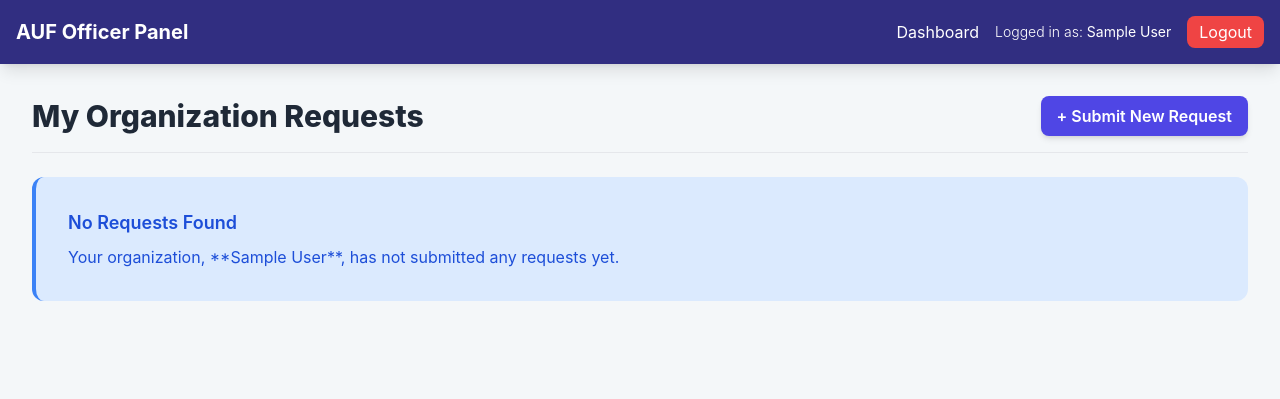
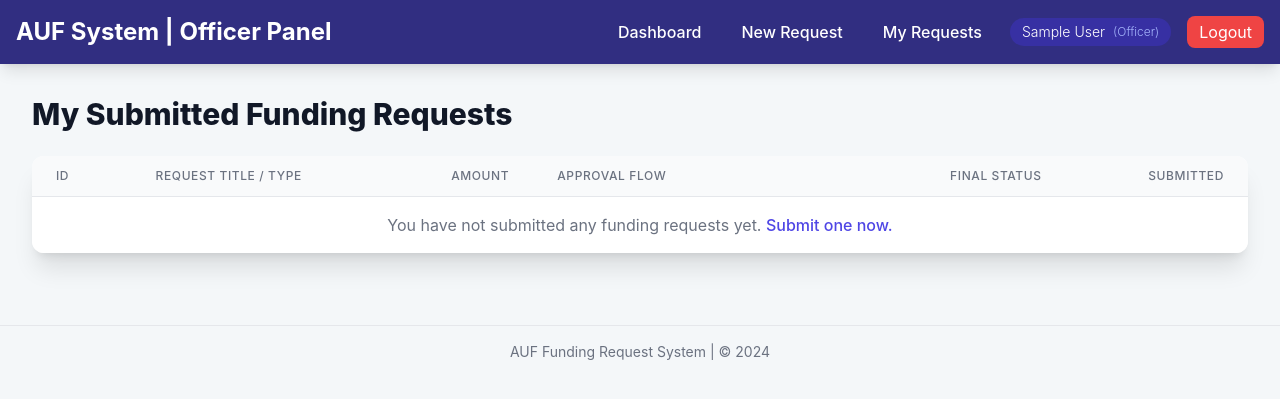
Before and after one commit to KurtSarmiento/auf-requests-system, a PHP site: page /request_list.php in a window 1280 px wide. Shown: the top 399 px of the page. Run offline with PHP 8.4, Linux system fonts and the light colour scheme; the visitor is signed in with stand-in values (Sample User, id 1); data that the repository does not hold is empty; some libraries are stand-ins or nearby versions.

Commit message:
Refactor request list and layout template for improved structure, add status badge rendering, and enhance SQL query for better data retrieval.

```diff
--- /dev/null
+++ b/layout_template.php
@@ -0,0 +1,92 @@
+<?php
+// layout_template.php
+// This file contains the reusable HTML header, navigation, and footers.
+// It relies on $_SESSION variables (like role, full_name) to be set.
+
+// Function to start the page content, injecting the title
+function start_page($page_title = "Dashboard") {
+    $role = isset($_SESSION["role"]) ? $_SESSION["role"] : 'Guest';
+    $full_name = isset($_SESSION["full_name"]) ? htmlspecialchars($_SESSION["full_name"]) : 'User';
+
+    // Define navigation links based on role
+    $nav_links = [];
+    if ($role === 'Officer') {
+        $nav_links = [
+            ['href' => 'officer_dashboard.php', 'label' => 'Dashboard'],
+            ['href' => 'request_create.php', 'label' => 'New Request'],
+            ['href' => 'request_list.php', 'label' => 'My Requests']
+        ];
+    } else { // All Admin Roles (Adviser, Dean, etc.)
+        $nav_links = [
+            ['href' => 'admin_dashboard.php', 'label' => 'Dashboard'],
+            ['href' => 'admin_request_list.php', 'label' => 'Review Queue']
+        ];
+    }
+?>
+<!DOCTYPE html>
+<html lang="en">
+<head>
+    <meta charset="UTF-8">
+    <meta name="viewport" content="width=device-width, initial-scale=1.0">
+    <title><?php echo htmlspecialchars($page_title); ?> | AUF System</title>
+    <script src="https://cdn.tailwindcss.com"></script>
+    <style>
+        body { font-family: 'Inter', sans-serif; background-color: #f4f7f9; }
+        /* Style for the step status circles */
+        .status-badge {
+            display: inline-flex;
+            align-items: center;
+            padding: 0.25rem 0.65rem;
+            border-radius: 9999px;
+            font-size: 0.75rem;
+            font-weight: 600;
+        }
+    </style>
+</head>
+<body class="min-h-screen">
+
+    <!-- Navigation Header -->
+    <header class="bg-indigo-900 text-white p-4 shadow-lg">
+        <div class="container mx-auto flex justify-between items-center">
+            <h1 class="text-2xl font-bold">AUF System | <?php echo htmlspecialchars($role); ?> Panel</h1>
+            <nav class="flex items-center space-x-4">
+                <?php foreach ($nav_links as $link): ?>
+                    <a href="<?php echo $link['href']; ?>" class="px-3 py-1 rounded-lg hover:bg-indigo-700 transition duration-150 font-medium">
+                        <?php echo $link['label']; ?>
+                    </a>
+                <?php endforeach; ?>
+
+                <div class="text-sm font-light flex items-center bg-indigo-800 px-3 py-1 rounded-full space-x-2">
+                    <span>
+                        <?php echo $full_name; ?>
+                    </span>
+                    <span class="text-xs text-indigo-300">
+                        (<?php echo htmlspecialchars($role); ?>)
+                    </span>
+                </div>
+                <a href="logout.php" class="bg-red-500 hover:bg-red-600 text-white px-3 py-1 rounded-lg transition duration-150">Logout</a>
+            </nav>
+        </div>
+    </header>
+
+    <!-- Main Content Wrapper -->
+    <main class="container mx-auto p-4 sm:p-8">
+        <h2 class="text-3xl font-extrabold text-gray-900 mb-6"><?php echo htmlspecialchars($page_title); ?></h2>
+        <!-- Page content will be inserted here -->
+
+<?php
+} // End of start_page function
+
+// Function to end the page content
+function end_page() {
+?>
+    </main>
+    <!-- Footer -->
+    <footer class="mt-10 p-4 text-center text-gray-500 text-sm border-t border-gray-200">
+        AUF Funding Request System | &copy; 2024
+    </footer>
+</body>
+</html>
+<?php
+} // End of end_page function
+?>
--- a/request_list.php
+++ b/request_list.php
@@ -2,67 +2,64 @@
 // Initialize the session
 session_start();
 
-// Check if the user is logged in, if not then redirect to login page
-if (!isset($_SESSION["loggedin"]) || $_SESSION["loggedin"] !== true || $_SESSION["role"] !== 'Officer') {
+// Check if the user is logged in and is an Officer
+if(!isset($_SESSION["loggedin"]) || $_SESSION["loggedin"] !== true || $_SESSION["role"] !== 'Officer'){
     header("location: login.php");
     exit;
 }
 
+// Include config file and layout template
 require_once "db_config.php";
+require_once "layout_template.php"; // NEW: Include the template file
 
+// Call the start_page function to output the header and navigation
+start_page("My Submitted Funding Requests");
+
+// Prepare to fetch data
 $user_id = $_SESSION["user_id"];
-$org_id = $_SESSION["org_id"];
-$requests = [];
+$request_list = [];
 $error_message = "";
 
-// Function to determine CSS class for status pill
-function get_status_class($status) {
+// Helper function to render status badges
+function render_status_badge($status) {
+    $class = "bg-gray-200 text-gray-700"; // Default (Pending)
     switch ($status) {
         case 'Approved':
-            return 'bg-green-100 text-green-800 border-green-500';
+            $class = "bg-green-100 text-green-700 border border-green-300";
+            break;
         case 'Rejected':
-            return 'bg-red-100 text-red-800 border-red-500';
-        case 'Awaiting AFO Approval':
-            return 'bg-yellow-100 text-yellow-800 border-yellow-500';
-        case 'Budget Available':
-            return 'bg-purple-100 text-purple-800 border-purple-500 font-bold';
+            $class = "bg-red-100 text-red-700 border border-red-300";
+            break;
         case 'Pending':
         default:
-            return 'bg-blue-100 text-blue-800 border-blue-500';
+            $class = "bg-yellow-100 text-yellow-700 border border-yellow-300";
+            break;
     }
+    return '<span class="status-badge ' . $class . '">' . htmlspecialchars($status) . '</span>';
 }
 
-// Prepare the SQL query to select all requests submitted by this officer's organization
-// Note: We are now checking the user's organization ID and displaying the final_status.
-$sql = "
-    SELECT
-        r.request_id,
-        r.title,
-        r.type,
-        r.amount,
-        r.date_submitted,
-        r.final_status,
-        r.notification_status
-    FROM
-        requests r
-    JOIN
-        users u ON r.user_id = u.user_id
-    WHERE
-        u.org_id = ?
-    ORDER BY r.date_submitted DESC
-";
+// SQL to select all requests submitted by the logged-in officer
+// We need all approval statuses here for the officer to track progress.
+$sql = "SELECT
+            r.request_id, r.request_title, r.request_type, r.amount_requested,
+            r.notification_status, r.date_submitted,
+            r.adviser_status, r.dean_status, r.osafa_status, r.afo_status,
+            o.org_name
+        FROM requests r
+        INNER JOIN organizations o ON r.org_id = o.org_id
+        WHERE r.user_id = ?
+        ORDER BY r.date_submitted DESC";
 
-// Line 70 (The fix is in the SQL above, but the execution starts here)
-if ($stmt = mysqli_prepare($link, $sql)) {
-    // Bind parameters: 'i' for integer (org_id)
-    mysqli_stmt_bind_param($stmt, "i", $org_id);
+if($stmt = mysqli_prepare($link, $sql)){
+    mysqli_stmt_bind_param($stmt, "i", $user_id);
 
-    if (mysqli_stmt_execute($stmt)) {
+    if(mysqli_stmt_execute($stmt)){
         $result = mysqli_stmt_get_result($stmt);
-        if (mysqli_num_rows($result) > 0) {
-            $requests = mysqli_fetch_all($result, MYSQLI_ASSOC);
+        while ($row = mysqli_fetch_assoc($result)) {
+            $request_list[] = $row;
         }
-    } else {
+        mysqli_free_result($result);
+    } else{
         $error_message = "ERROR: Could not execute query. " . mysqli_error($link);
     }
 
@@ -71,113 +68,97 @@ if ($stmt = mysqli_prepare($link, $sql)) {
     $error_message = "ERROR: Could not prepare statement. " . mysqli_error($link);
 }
 
-// Close connection
-mysqli_close($link);
+// Display error if present
+if (!empty($error_message)) {
+    echo '<div class="bg-red-100 border-l-4 border-red-500 text-red-700 p-4 mb-6 rounded-lg" role="alert"><p>' . htmlspecialchars($error_message) . '</p></div>';
+}
 ?>
 
-<!DOCTYPE html>
-<html lang="en">
-<head>
-    <meta charset="UTF-8">
-    <meta name="viewport" content="width=device-width, initial-scale=1.0">
-    <title>My Requests | AUF System</title>
-    <!-- Tailwind CSS CDN -->
-    <script src="https://cdn.tailwindcss.com"></script>
-    <style>
-        body { font-family: 'Inter', sans-serif; background-color: #f4f7f9; }
-        .status-pill {
-            padding: 4px 10px;
-            border-radius: 9999px;
-            font-size: 0.75rem;
-            font-weight: 600;
-            border: 1px solid;
-            display: inline-block;
-        }
-    </style>
-</head>
-<body class="min-h-screen">
-
-    <!-- Navigation Bar -->
-    <div class="bg-indigo-900 text-white p-4 shadow-lg flex justify-between items-center">
-        <h1 class="text-xl font-bold">AUF Officer Panel</h1>
-        <div class="flex items-center space-x-4">
-            <a href="dashboard.php" class="hover:text-indigo-200 transition duration-150">Dashboard</a>
-            <span class="text-sm font-light">
-                Logged in as: <b><?php echo htmlspecialchars($_SESSION["full_name"]); ?></b>
-            </span>
-            <a href="logout.php" class="bg-red-500 hover:bg-red-600 text-white px-3 py-1 rounded-lg transition duration-150">Logout</a>
-        </div>
-    </div>
-
-    <div class="container mx-auto p-4 sm:p-8">
-        <div class="flex justify-between items-center mb-6 border-b pb-4">
-            <h2 class="text-3xl font-extrabold text-gray-800">My Organization Requests</h2>
-            <a href="request_create.php" class="bg-indigo-600 hover:bg-indigo-700 text-white px-4 py-2 rounded-lg font-semibold shadow-md transition duration-150">
-                + Submit New Request
-            </a>
-        </div>
-
-        <?php if ($error_message): ?>
-            <div class="bg-red-100 border-l-4 border-red-500 text-red-700 p-4 mb-8 rounded-lg" role="alert">
-                <p class="font-bold">Database Error</p>
-                <p><?php echo $error_message; ?></p>
-            </div>
-        <?php elseif (empty($requests)): ?>
-            <div class="bg-blue-100 border-l-4 border-blue-500 text-blue-700 p-8 mb-8 rounded-xl">
-                <p class="text-lg font-semibold">No Requests Found</p>
-                <p class="mt-2">Your organization, **<?php echo htmlspecialchars($_SESSION["org_name"] ?? 'Your Org'); ?>**, has not submitted any requests yet.</p>
-            </div>
-        <?php else: ?>
-            <div class="bg-white rounded-xl shadow-2xl overflow-x-auto">
+<div class="bg-white shadow-xl rounded-xl overflow-hidden">
     <table class="min-w-full divide-y divide-gray-200">
         <thead class="bg-gray-50">
             <tr>
-                            <th scope="col" class="px-6 py-3 text-left text-xs font-medium text-gray-500 uppercase tracking-wider">Title / Type</th>
-                            <th scope="col" class="px-6 py-3 text-left text-xs font-medium text-gray-500 uppercase tracking-wider">Amount</th>
-                            <th scope="col" class="px-6 py-3 text-left text-xs font-medium text-gray-500 uppercase tracking-wider">Submitted On</th>
-                            <th scope="col" class="px-6 py-3 text-left text-xs font-medium text-gray-500 uppercase tracking-wider">Final Status</th>
-                            <th scope="col" class="px-6 py-3 text-left text-xs font-medium text-gray-500 uppercase tracking-wider">Notification</th>
-                            <th scope="col" class="px-6 py-3 text-right text-xs font-medium text-gray-500 uppercase tracking-wider">Actions</th>
+                <th class="px-6 py-3 text-left text-xs font-medium text-gray-500 uppercase tracking-wider w-1/12">ID</th>
+                <th class="px-6 py-3 text-left text-xs font-medium text-gray-500 uppercase tracking-wider w-3/12">Request Title / Type</th>
+                <th class="px-6 py-3 text-left text-xs font-medium text-gray-500 uppercase tracking-wider w-1/12">Amount</th>
+                <th class="px-6 py-3 text-left text-xs font-medium text-gray-500 uppercase tracking-wider w-4/12">Approval Flow</th>
+                <th class="px-6 py-3 text-left text-xs font-medium text-gray-500 uppercase tracking-wider w-2/12">Final Status</th>
+                <th class="px-6 py-3 text-left text-xs font-medium text-gray-500 uppercase tracking-wider w-1/12">Submitted</th>
             </tr>
         </thead>
         <tbody class="bg-white divide-y divide-gray-200">
-                        <?php foreach ($requests as $request): ?>
+            <?php if (empty($request_list)): ?>
                 <tr>
-                            <td class="px-6 py-4 whitespace-nowrap">
-                                <div class="text-sm font-medium text-gray-900"><?php echo htmlspecialchars($request['title']); ?></div>
-                                <div class="text-xs text-gray-500"><?php echo htmlspecialchars($request['type']); ?></div>
+                    <td colspan="6" class="px-6 py-4 text-center text-gray-500">
+                        You have not submitted any funding requests yet.
+                        <a href="request_create.php" class="text-indigo-600 hover:text-indigo-800 font-medium">Submit one now.</a>
                     </td>
-                            <td class="px-6 py-4 whitespace-nowrap text-sm text-gray-500 font-semibold">
-                                <?php echo $request['amount'] !== null ? '₱' . number_format($request['amount'], 2) : 'N/A'; ?>
+                </tr>
+            <?php else: ?>
+                <?php foreach ($request_list as $request): ?>
+                    <tr class="hover:bg-gray-50 transition duration-100">
+                        <td class="px-6 py-4 whitespace-nowrap text-sm font-medium text-gray-900">
+                            <?php echo htmlspecialchars($request['request_id']); ?>
+                        </td>
+                        <td class="px-6 py-4 text-sm text-gray-700">
+                            <a href="request_review.php?id=<?php echo $request['request_id']; ?>" class="text-indigo-600 hover:text-indigo-800 font-semibold truncate block">
+                                <?php echo htmlspecialchars($request['request_title']); ?>
+                            </a>
+                            <span class="text-xs text-gray-500 italic"><?php echo htmlspecialchars($request['request_type']); ?></span>
+                        </td>
+                        <td class="px-6 py-4 whitespace-nowrap text-sm text-gray-700">
+                            ₱<?php echo number_format($request['amount_requested'], 2); ?>
+                        </td>
+                        <td class="px-6 py-4 text-sm text-gray-700 space-y-1">
+                            <div class="flex items-center space-x-2">
+                                <span class="text-xs w-16 text-gray-500">Adviser:</span>
+                                <?php echo render_status_badge($request['adviser_status']); ?>
+                            </div>
+                            <div class="flex items-center space-x-2">
+                                <span class="text-xs w-16 text-gray-500">Dean:</span>
+                                <?php echo render_status_badge($request['dean_status']); ?>
+                            </div>
+                            <!-- Show the final two steps only if the adviser/dean steps are completed to keep it clean -->
+                            <?php if ($request['adviser_status'] === 'Approved' && $request['dean_status'] === 'Approved'): ?>
+                                <div class="flex items-center space-x-2">
+                                    <span class="text-xs w-16 text-gray-500">OSAFA:</span>
+                                    <?php echo render_status_badge($request['osafa_status']); ?>
+                                </div>
+                                <div class="flex items-center space-x-2">
+                                    <span class="text-xs w-16 text-gray-500">AFO:</span>
+                                    <?php echo render_status_badge($request['afo_status']); ?>
+                                </div>
+                            <?php endif; ?>
+                        </td>
+                        <td class="px-6 py-4 whitespace-nowrap text-sm">
+                            <span class="px-3 py-1 inline-flex text-xs leading-5 font-semibold rounded-full
+                                <?php
+                                    if ($request['notification_status'] === 'Final Approved') {
+                                        echo 'bg-green-100 text-green-800 border border-green-400';
+                                    } elseif ($request['notification_status'] === 'Final Rejected') {
+                                        echo 'bg-red-100 text-red-800 border border-red-400';
+                                    } elseif (strpos($request['notification_status'], 'Awaiting') !== false) {
+                                        echo 'bg-yellow-100 text-yellow-800 border border-yellow-400';
+                                    } else {
+                                        echo 'bg-blue-100 text-blue-800 border border-blue-400';
+                                    }
+                                ?>">
+                                <?php echo htmlspecialchars($request['notification_status']); ?>
+                            </span>
                         </td>
                         <td class="px-6 py-4 whitespace-nowrap text-sm text-gray-500">
                             <?php echo date('M d, Y', strtotime($request['date_submitted'])); ?>
                         </td>
-                            <td class="px-6 py-4 whitespace-nowrap">
-                                <span class="status-pill <?php echo get_status_class($request['final_status']); ?>">
-                                    <?php echo htmlspecialchars($request['final_status']); ?>
-                                </span>
-                            </td>
-                            <td class="px-6 py-4 whitespace-nowrap">
-                                <span class="status-pill <?php echo get_status_class($request['notification_status']); ?>">
-                                    <?php echo htmlspecialchars($request['notification_status']); ?>
-                                </span>
-                            </td>
-                            <td class="px-6 py-4 whitespace-nowrap text-right text-sm font-medium space-x-2">
-                                <a href="request_details.php?id=<?php echo htmlspecialchars($request['request_id']); ?>" class="text-indigo-600 hover:text-indigo-900 font-semibold transition duration-150">
-                                    View Details
-                                </a>
-                                <?php if ($request['final_status'] === 'Pending'): ?>
-                                    <!-- Edit/Delete only allowed if the request is still pending for any stage -->
-                                    <a href="edit_request.php?id=<?php echo htmlspecialchars($request['request_id']); ?>" class="text-yellow-600 hover:text-yellow-900 transition duration-150 ml-2">Edit</a>
-                                <?php endif; ?>
-                            </td>
                     </tr>
                 <?php endforeach; ?>
+            <?php endif; ?>
         </tbody>
     </table>
 </div>
-        <?php endif; ?>
-    </div>
-</body>
-</html>
+
+<?php
+// Call the end_page function to output the footer and closing tags
+end_page();
+// Close connection
+mysqli_close($link);
+?>
```
Lines whose indentation alone changed are shown as unchanged.
